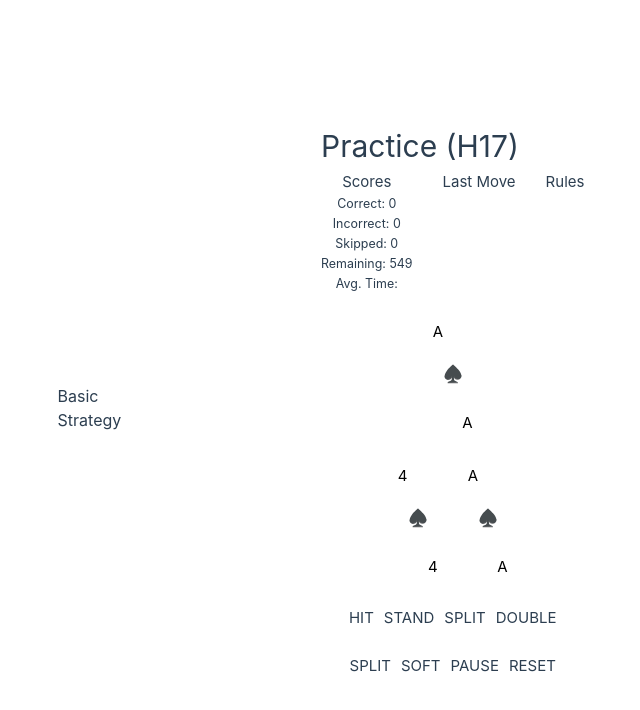
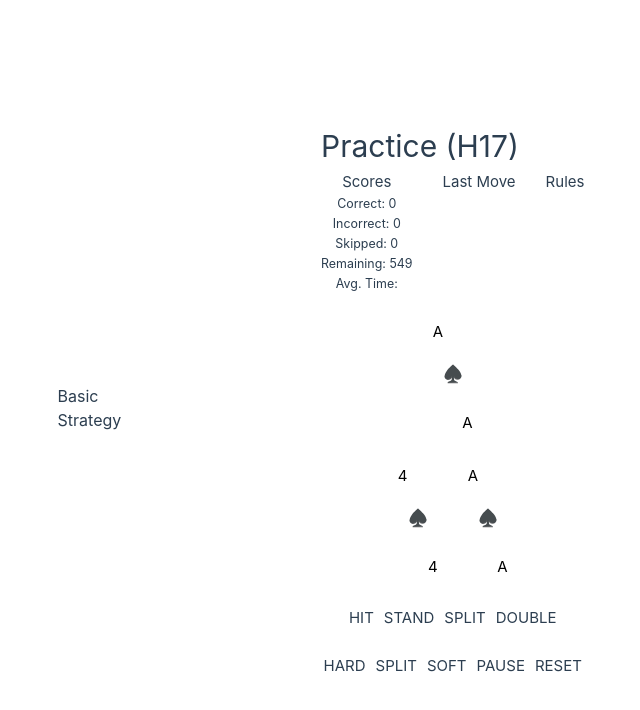
Before and after one commit to MartianBerk/bjck, a Vue app: page / in a window 1280 px wide. Shown: the top 710 px of the page, without its empty margins (319-959 px from the left). Built offline with nearby package versions, Linux system fonts and the light colour scheme; the HTML template or start-up script is replaced by a standard one.

Commit message:
add HARD filter

```diff
--- a/src/components/PracticeBasicStrategy.vue
+++ b/src/components/PracticeBasicStrategy.vue
@@ -114,6 +114,9 @@ function deal() {
         else if (hands.value.ignore.indexOf("ACE") > -1 && hands.value.player[0].value !== 11 && hands.value.player[1].value !== 11) {
             break
         }
+        else if (hands.value.ignore.indexOf("HARD") > -1) {
+            break
+        }
 
         discardPile.push(hand[0])
         scores.value.skipped++
@@ -175,6 +178,11 @@ function filter(filter: string) {
         deal()
     }
     else if (hands.value.ignore.indexOf("ACE") > -1 && (hands.value.player[0].value === 11 || hands.value.player[1].value === 11)) {
+        discardPile.push(hands.value.player.concat(hands.value.dealer))
+        scores.value.skipped++
+        deal()
+    }
+    else if (hands.value.ignore.indexOf("HARD") > -1) {
         discardPile.push(hands.value.player.concat(hands.value.dealer))
         scores.value.skipped++
         deal()
@@ -264,6 +272,7 @@ deal()
             <h4>Rules</h4>
             <h5 v-if="hands.ignore.indexOf('PAIR') > -1">Ignore Soft</h5>
             <h5 v-if="hands.ignore.indexOf('ACE') > -1">Ignore Split</h5>
+            <h5 v-if="hands.ignore.indexOf('HARD') > -1">Ignore Hard</h5>
         </div>
     </div>
 
@@ -299,6 +308,13 @@ deal()
 
     <br />
     <div class="bjck-practice-section">
+        <div class="bjck-practice-button" @click="filter('HARD')">
+            HARD
+            <div v-if="hands.ignore.indexOf('HARD') > -1">
+                <CrossOut />
+            </div>
+        </div>
+        <div class="bjck-practice-section-divider"></div>
         <div class="bjck-practice-button" @click="filter('PAIR')">
             SPLIT
             <div v-if="hands.ignore.indexOf('PAIR') > -1">
```
